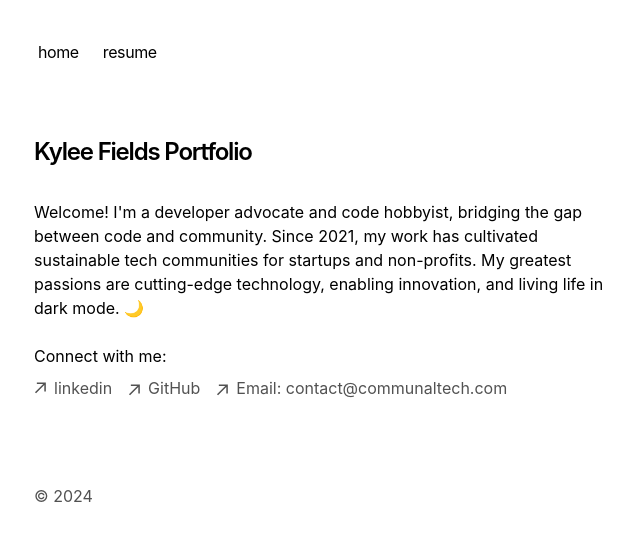
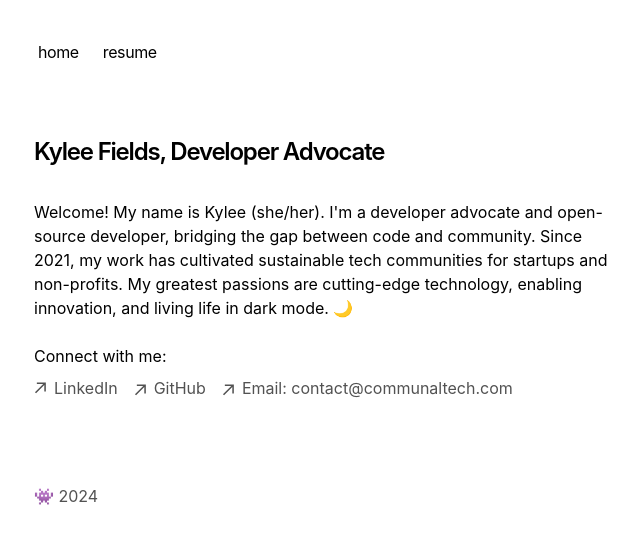
Before and after one commit to kyleecodes/communaltech_nextjs_website, a Next.js app: page / in a window 1280 px wide. Shown: the top 544 px of the page, without its empty margins (318-958 px from the left). Built offline with nearby package versions, Linux system fonts and the light colour scheme.

Commit message:
Fix: capitalizations & descriptions

```diff
--- a/app/components/footer.tsx
+++ b/app/components/footer.tsx
@@ -19,7 +19,7 @@ export default function Footer() {
   return (
     <footer className="mb-16">
       <p className="mt-8 text-neutral-600 dark:text-neutral-300">
-        © {new Date().getFullYear()}
+      👾 {new Date().getFullYear()}
       </p>
     </footer>
   );
--- a/app/components/socials.tsx
+++ b/app/components/socials.tsx
@@ -44,7 +44,7 @@ export default function Socials() {
             href="https://www.linkedin.com/in/kyleecodes/"
           >
             <ArrowIcon />
-            <p className="ml-2 h-">linkedin</p>
+            <p className="ml-2 h-">LinkedIn</p>
           </a>
         </li>
         <li>
--- a/app/layout.tsx
+++ b/app/layout.tsx
@@ -11,15 +11,15 @@ import { baseUrl } from './sitemap'
 export const metadata: Metadata = {
   metadataBase: new URL(baseUrl),
   title: {
-    default: 'Next.js Portfolio Starter',
+    default: 'Kylee Fields website',
     template: '%s | Next.js Portfolio Starter',
   },
-  description: 'This is my portfolio.',
+  description: 'This is Kylee Fields website.',
   openGraph: {
-    title: 'My Portfolio',
-    description: 'This is my portfolio.',
+    title: 'Kylee Fields website',
+    description: 'This is Kylee Fields website',
     url: baseUrl,
-    siteName: 'My Portfolio',
+    siteName: 'Kylee Fields website',
     locale: 'en_US',
     type: 'website',
   },
--- a/app/og/route.tsx
+++ b/app/og/route.tsx
@@ -2,7 +2,7 @@ import { ImageResponse } from 'next/og'
 
 export function GET(request: Request) {
   let url = new URL(request.url)
-  let title = url.searchParams.get('title') || 'Next.js Portfolio Starter'
+  let title = url.searchParams.get('title') || 'Kylee Fields website'
 
   return new ImageResponse(
     (
--- a/app/page.tsx
+++ b/app/page.tsx
@@ -5,10 +5,10 @@ export default function Page() {
   return (
     <section>
       <h1 className="mb-8 text-2xl font-semibold tracking-tighter">
-        Kylee Fields Portfolio
+        Kylee Fields, Developer Advocate
       </h1>
       <p className="mb-4">
-        {`Welcome! I'm a developer advocate and code hobbyist, bridging the gap between code and community. Since 2021, my work has cultivated sustainable tech communities for startups and non-profits. My greatest passions are cutting-edge technology, enabling innovation, and living life in dark mode. 🌙`}
+        {`Welcome! My name is Kylee (she/her). I'm a developer advocate and open-source developer, bridging the gap between code and community. Since 2021, my work has cultivated sustainable tech communities for startups and non-profits. My greatest passions are cutting-edge technology, enabling innovation, and living life in dark mode. 🌙`}
       </p>
       <div className="mt-6 mb-4">
         Connect with me:
```
